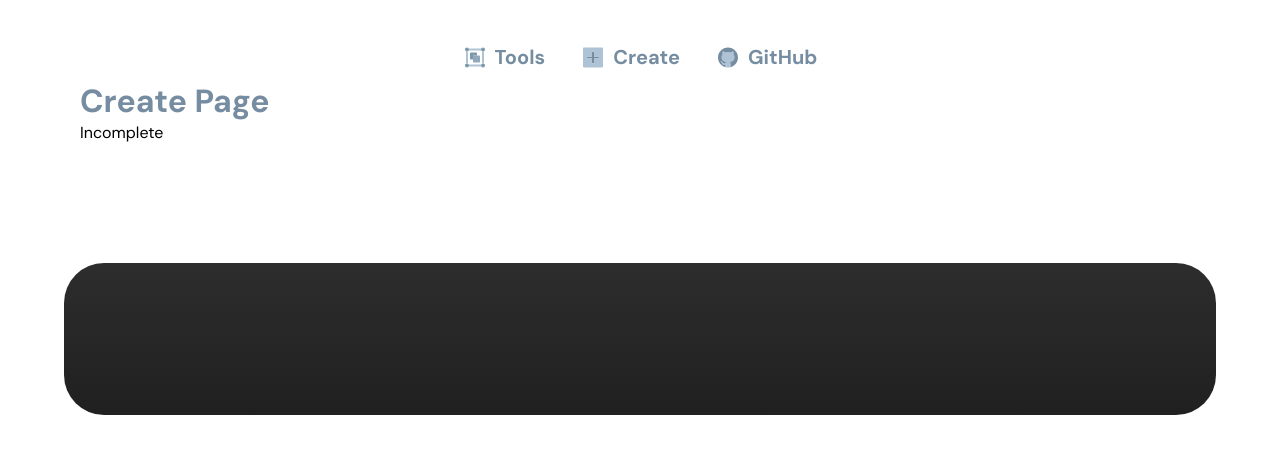
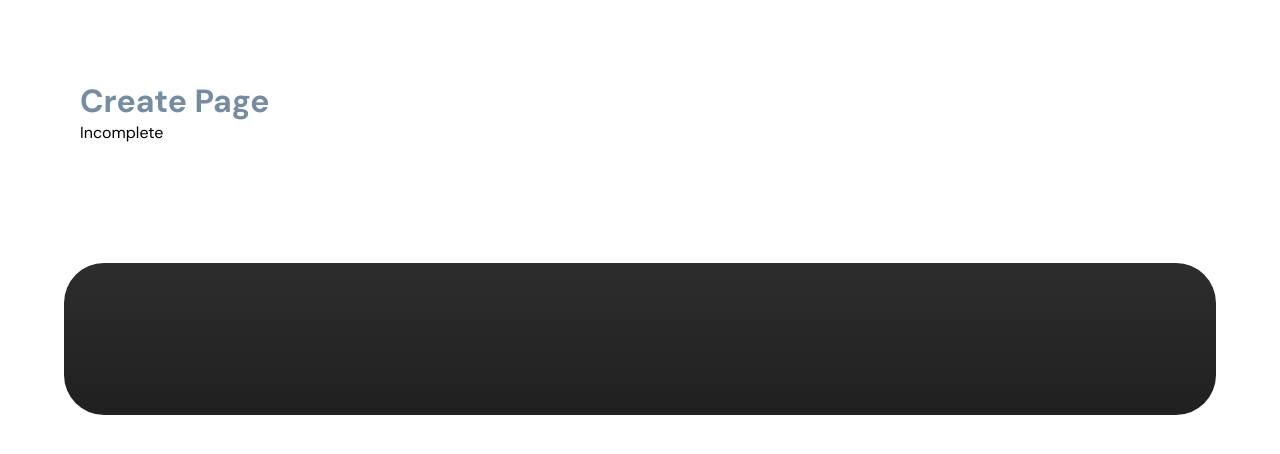
Before and after one commit to haneenmahd/imagable, a React (Create React App) app in the folder web/: page /create in a window 1280 px wide. Shown: the top 454 px of the page. Built offline with nearby package versions, Linux system fonts and the light colour scheme.

Commit message:
Move navbar to `App`

```diff
--- a/web/src/App.tsx
+++ b/web/src/App.tsx
@@ -2,6 +2,7 @@ import "./App.scss";
 import FeatureBrief from "./components/FeatureBrief";
 
 import Landing from "./components/Landing";
+import NavBar from "./components/NavBar";
 
 /**
  * Main Render Component
@@ -10,6 +11,7 @@ import Landing from "./components/Landing";
 function App(): JSX.Element {
   return (
     <div className="App">
+      <NavBar />
       <Landing />
       <FeatureBrief />
     </div>
--- a/web/src/index.tsx
+++ b/web/src/index.tsx
@@ -4,7 +4,6 @@ import { BrowserRouter, Routes, Route, Outlet } from 'react-router-dom';
 import './index.scss';
 
 import App from './App';
-import NavBar from './components/NavBar';
 
 // pages
 import Tools from './pages/Tools';
@@ -17,7 +16,6 @@ import Footer from './components/Footer';
 function RenderingApp() {
   return (
     <div style={{ maxWidth: "100vw" }}>
-      <NavBar />
       <Outlet />
       <Footer />
     </div>
```
